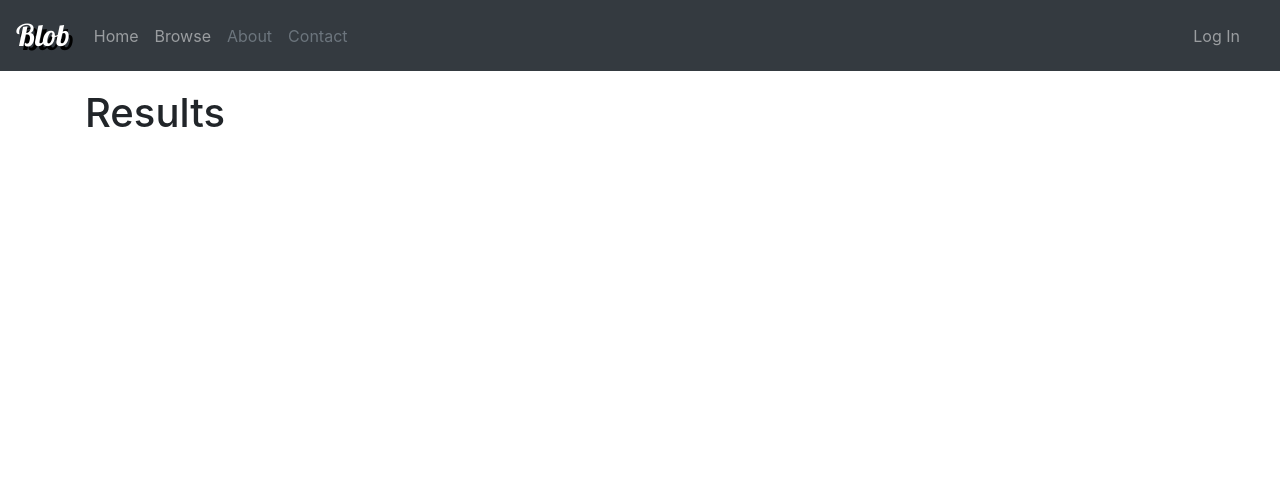
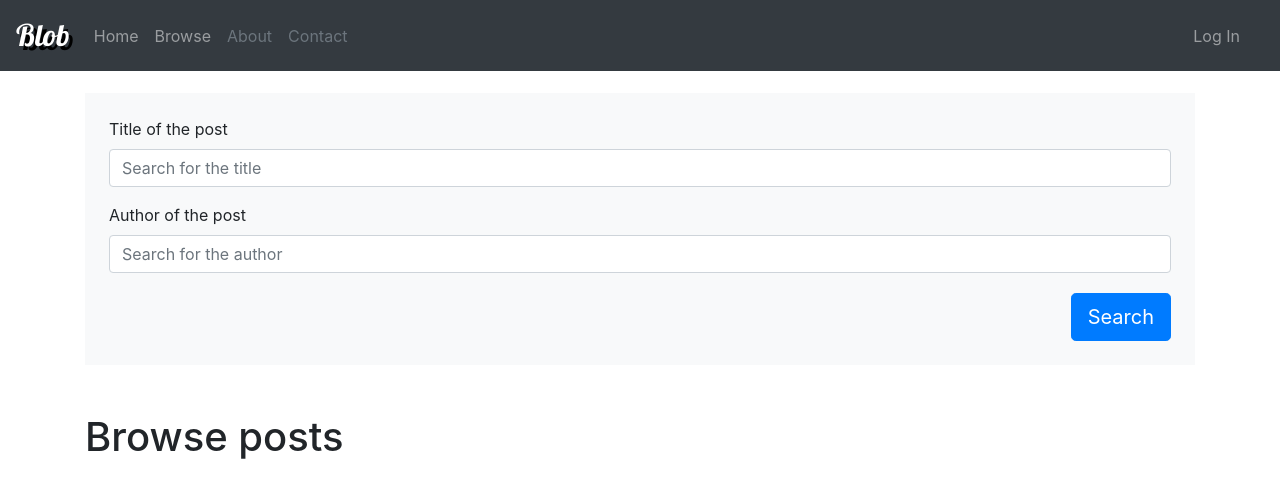
Before and after one commit to snap22/Blog, a Django app: page /browse/ in a window 1280 px wide. Shown: the top 498 px of the page. Run offline with Django 3.2, Linux system fonts and the light colour scheme; data comes from the database, SQL or seed files in the repository; data that the repository does not hold is empty; some libraries are stand-ins or nearby versions.

Commit message:
created search form in browse html

```diff
--- a/project/blog/templates/blog/browse.html
+++ b/project/blog/templates/blog/browse.html
@@ -1,9 +1,27 @@
 {% extends "blog/basic.html" %}
+{% load crispy_forms_tags %}
 {% block content_big %}
 
-    <h1>Results</h1>
+    <div class="mb-5 bg-light">
+        <div>
+            <form method="GET" class="mt-1 p-2">
+                <fieldset class="form-group m-3">
+                    {{ form|crispy }}
+                    <button class="btn btn-lg btn-primary mt-1 pull-right" type="submit"> Search </button>
+                </fieldset>
+            </form>
+        </div>
+    </div>
 
-    {% for post in object_list %}
+    <div class="mt-5 mb-5">
+        {% if request.GET.title or request.GET.author %}
+            <h1> Search results for <b> {{request.GET.title }}</b> , <span class="text-info"> {{ request.GET.author }} </span> </h1>
+        {% else %}
+            <h1> Browse posts </h1>
+        {% endif %}
+    </div>
+
+    {% for post in posts %}
         <div class="card  mt-4">
             <div class="card-body">
                 <div class="row">
```
